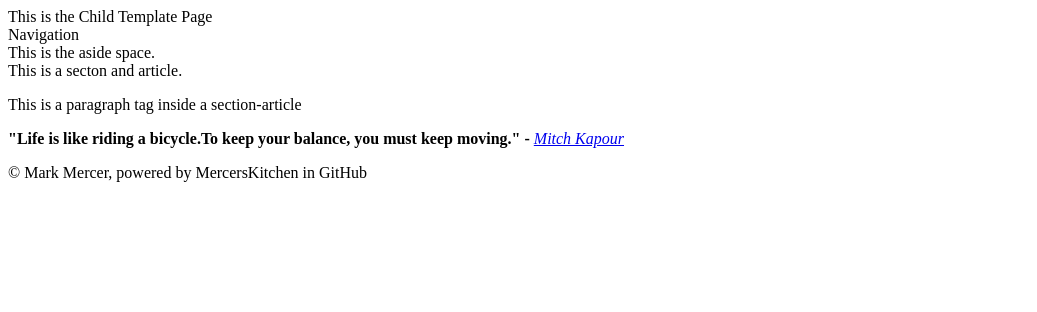
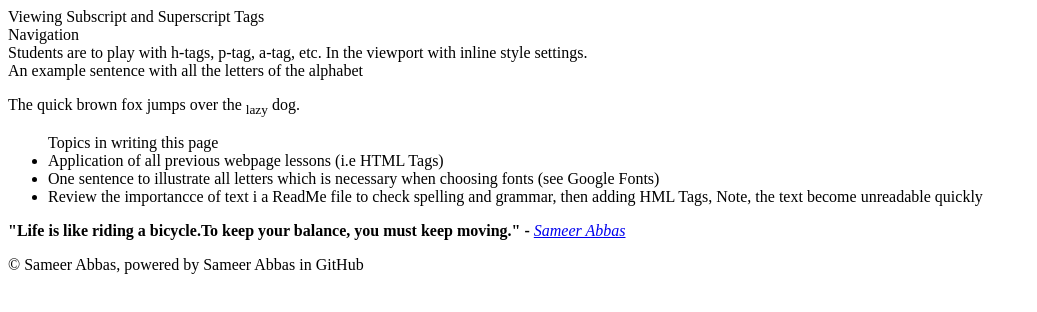
Before and after one commit to sabbas55/LearningHTML.github.io, a plain HTML site: page childPages/Subscript and Superscript Tags.html in a window 1280 px wide. Shown: the whole page, without its empty margins (0-1037 px from the left). Drawn offline with Linux system fonts and the light colour scheme.

Commit message:
Update
SS

```diff
--- a/childPages/Subscript and Superscript Tags.html
+++ b/childPages/Subscript and Superscript Tags.html
@@ -6,7 +6,7 @@
     <meta http-equiv="X-UA-Compatible" content="IE=edge">
     <meta name="author" content="Sameer Abbas">
     <meta name="description" content="Learning HTML by building a simple website">
-    <meta name="keywords" content="boilerplate, starter code, HTML, learning">
+    <meta name="keywords" content="boilerplate, starter code, HTML, learning, subscripts, superscripts">
     <meta name="viewport" content="width=device-width, initial-scale=1.0">
     <!-- Content give value for name or http-equiv attribute, text entry in string or array string -->
 
@@ -21,27 +21,42 @@
     <!-- meta http-equiv="content-type" content="text/html; charset=UTF-8" -->
     <!-- Already specified in the charset above-->
 
-    <title>Child Template Page</title>
+    <title>Subscripts and Superscripts</title>
 
     <noscript>Running JavaScript is not necessary in the HTML Page ... FYI: your feature to execute scripts is turned off</noscript>
 
 </head>
 
 <body>
-    <header>This is the Child Template Page</header>
+    <header>Viewing Subscript and Superscript Tags</header>
     <nav>Navigation</nav>
-    <aside>This is the aside space.</aside>
-    <section><article>This is a secton and article.</article></section>
-    <section><article><p>This is a paragraph tag inside a section-article</p></article></section>
+    <aside>Students are to play with h-tags, p-tag, a-tag, etc. In the viewport with inline style settings.</aside>
+    <section>
+        <header>An example sentence with all the letters of the alphabet</header>
+        <article><p>The quick brown fox </sup> jumps over the <sub>lazy</sub> dog.</p></article>
+    </section>
+
+    </section>
+         <article>
+             <ul>
+                 <header> Topics in writing this page</header>
+                 <li> Application of all previous webpage lessons (i.e HTML Tags)
+                 <li> One sentence to illustrate all letters which is necessary when choosing fonts (see Google Fonts)
+                 <li> Review the importancce of text i a ReadMe file to check spelling and grammar, then adding HML Tags, Note, the text become unreadable quickly
+
+             </ul>
+          </article>
+      </section>
+
  </body>
 
  <footer>
-    <blockquote cite="https://www.rhd.com/article/albert-einstein-quotes/">
+      <blockquote cite="https://www.rd.com/article/albert-einstein-quotes/">
           <!-- Date Accessed 20220706 -->
       </blockquote>
       <strong>"Life is like riding a bicycle.To keep your balance, you must keep moving." - </strong>
-    <em><a href="https://www.rhd.com/article/albert-einstein-quotes/" target="_blank">Mitch Kapour</a></em>
-    <p>&copy Mark Mercer, powered by MercersKitchen in GitHub</p>
+      <em><a href="https://www.rd.com/article/albert-einstein-quotes/" target="_blank">Sameer Abbas</a></em>
+      <p>&copy Sameer Abbas, powered by Sameer Abbas in GitHub</p>
    </footer>
 
    </html>
```
Lines whose indentation alone changed are shown as unchanged.
